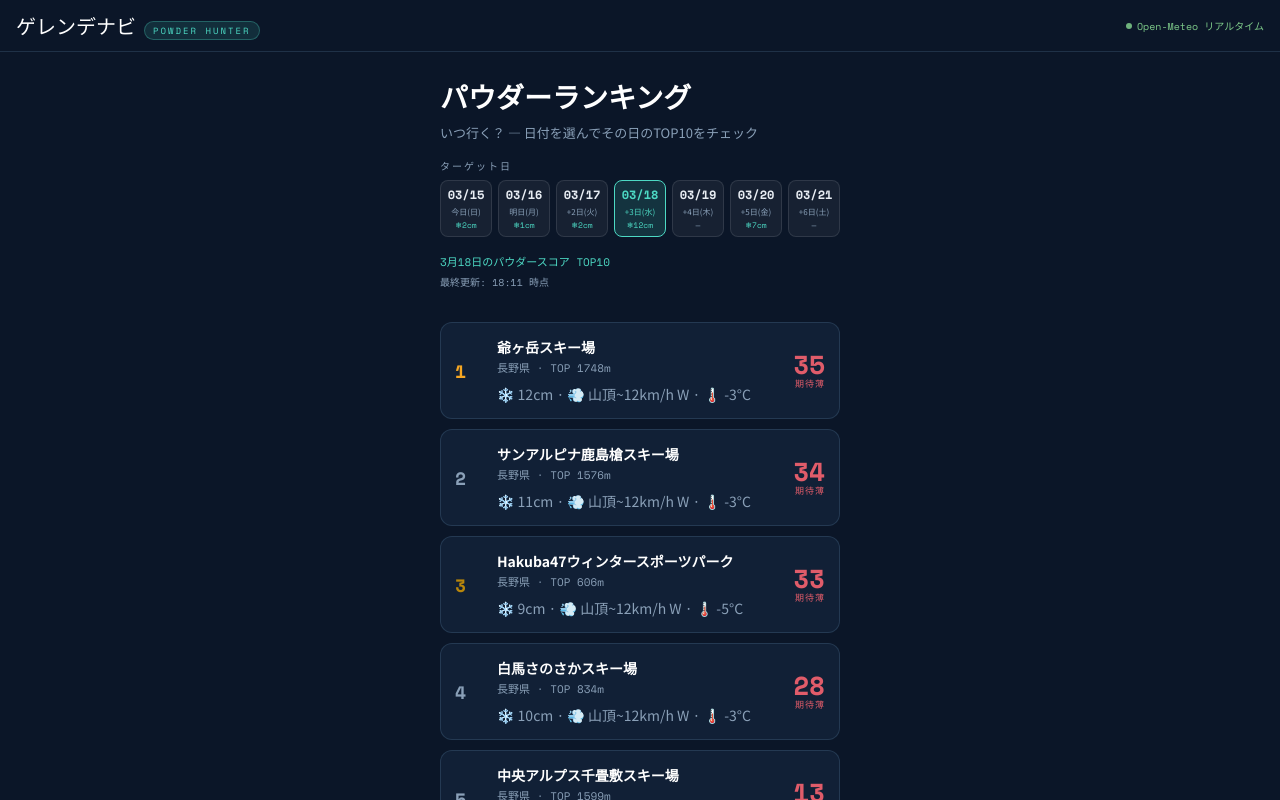
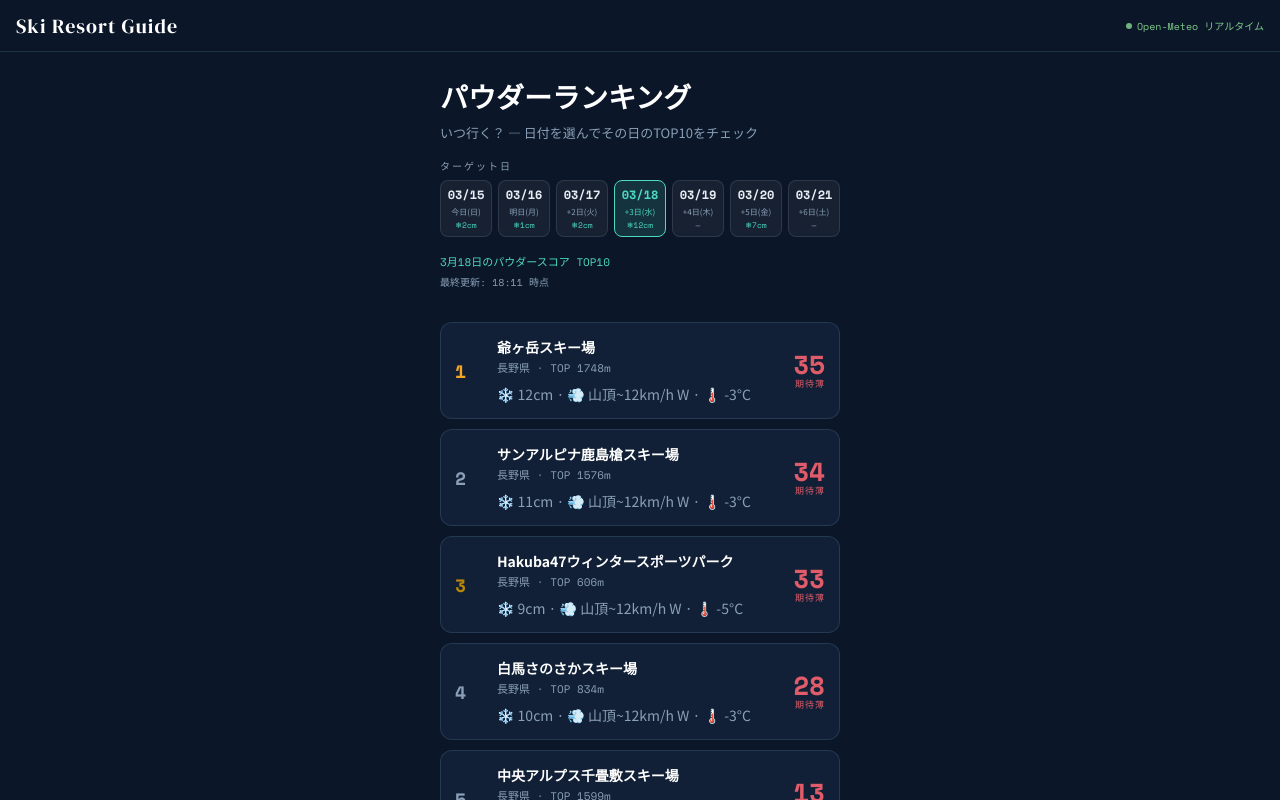
Before and after one commit to momentum-create/POWDER, a plain HTML site: page ski-powder-hunter.html in a window 1280 px wide. Drawn offline with nearby package versions, Linux system fonts and the light colour scheme.

Commit message:
Add files via upload

```diff
--- a/ski-powder-hunter.html
+++ b/ski-powder-hunter.html
@@ -3,7 +3,7 @@
 <head>
 <meta charset="UTF-8">
 <meta name="viewport" content="width=device-width, initial-scale=1.0">
-<title>ゲレンデナビ — パウダーハンター</title>
+<title>Ski Resort Guide</title>
 <link rel="preconnect" href="https://fonts.googleapis.com">
 <link href="https://fonts.googleapis.com/css2?family=Noto+Sans+JP:wght@300;400;500;700&family=DM+Serif+Display:ital@0;1&family=Space+Mono:wght@400;700&display=swap" rel="stylesheet">
 <link rel="stylesheet" href="https://cdnjs.cloudflare.com/ajax/libs/leaflet/1.9.4/leaflet.min.css">
@@ -22,9 +22,9 @@ body{font-family:"Noto Sans JP",sans-serif;background:var(--navy);color:var(--te
 
 /* Header */
 header{background:var(--navy);border-bottom:1px solid var(--border);padding:0 16px;height:52px;display:flex;align-items:center;justify-content:space-between;z-index:1000;flex-shrink:0}
-.logo{display:flex;align-items:baseline;gap:8px}
-.logo-main{font-family:"DM Serif Display",serif;font-size:20px;color:#fff}
-.logo-tag{font-family:"Space Mono",monospace;font-size:9px;color:var(--accent);letter-spacing:2px;background:rgba(77,217,196,.12);border:1px solid rgba(77,217,196,.3);padding:2px 8px;border-radius:10px}
+.logo{display:flex;align-items:center;gap:8px}
+.logo-main{font-family:"DM Serif Display",serif;font-size:20px;color:#fff;letter-spacing:1px}
+.logo-tag{display:none}
 .header-right{display:flex;align-items:center;gap:10px}
 .live-badge{display:flex;align-items:center;gap:5px;font-size:10px;color:#7ecb8a;font-family:"Space Mono",monospace}
 .live-dot{width:6px;height:6px;border-radius:50%;background:#7ecb8a;animation:pulse 2s infinite}
@@ -276,8 +276,8 @@ header{background:var(--navy);border-bottom:1px solid var(--border);padding:0 16
 
 <header>
   <div class="logo">
-    <span class="logo-main">ゲレンデナビ</span>
-    <span class="logo-tag">POWDER HUNTER</span>
+    <span class="logo-main">Ski Resort Guide</span>
+    <span class="logo-tag"></span>
   </div>
   <div class="header-right">
     <a href="#" class="header-link" id="link-to-top" style="display:none">トップ</a>
```
